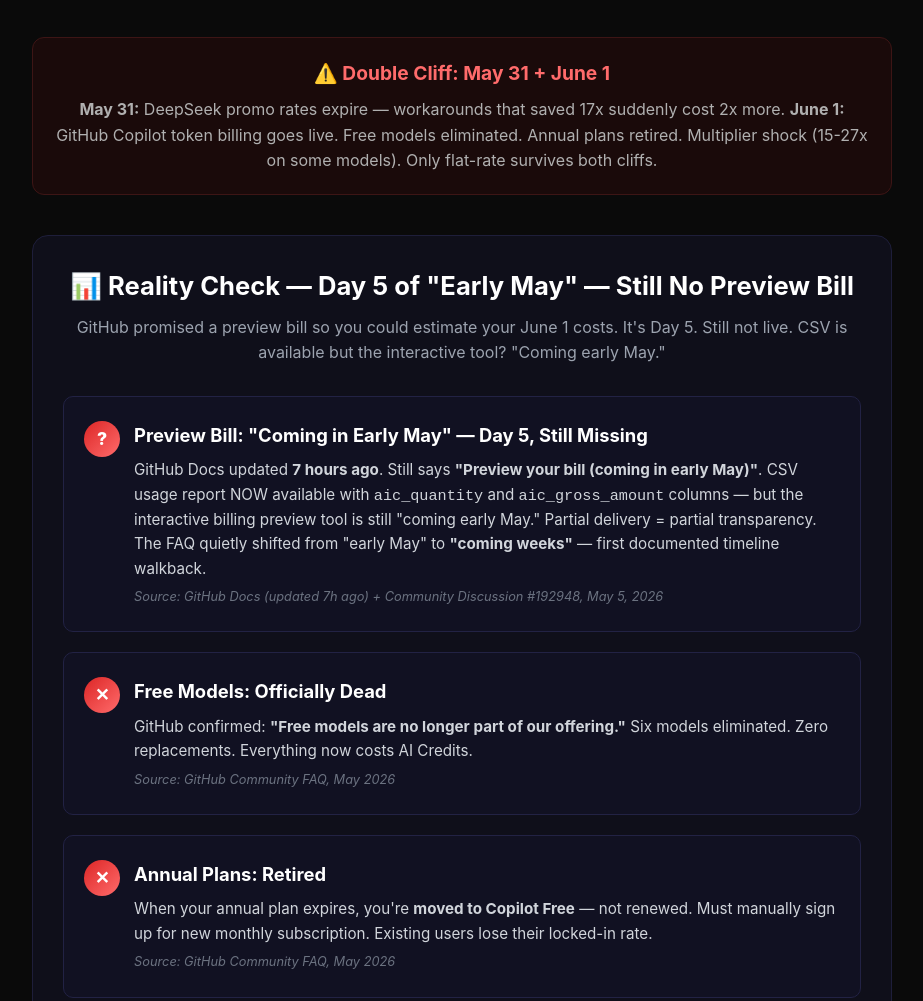
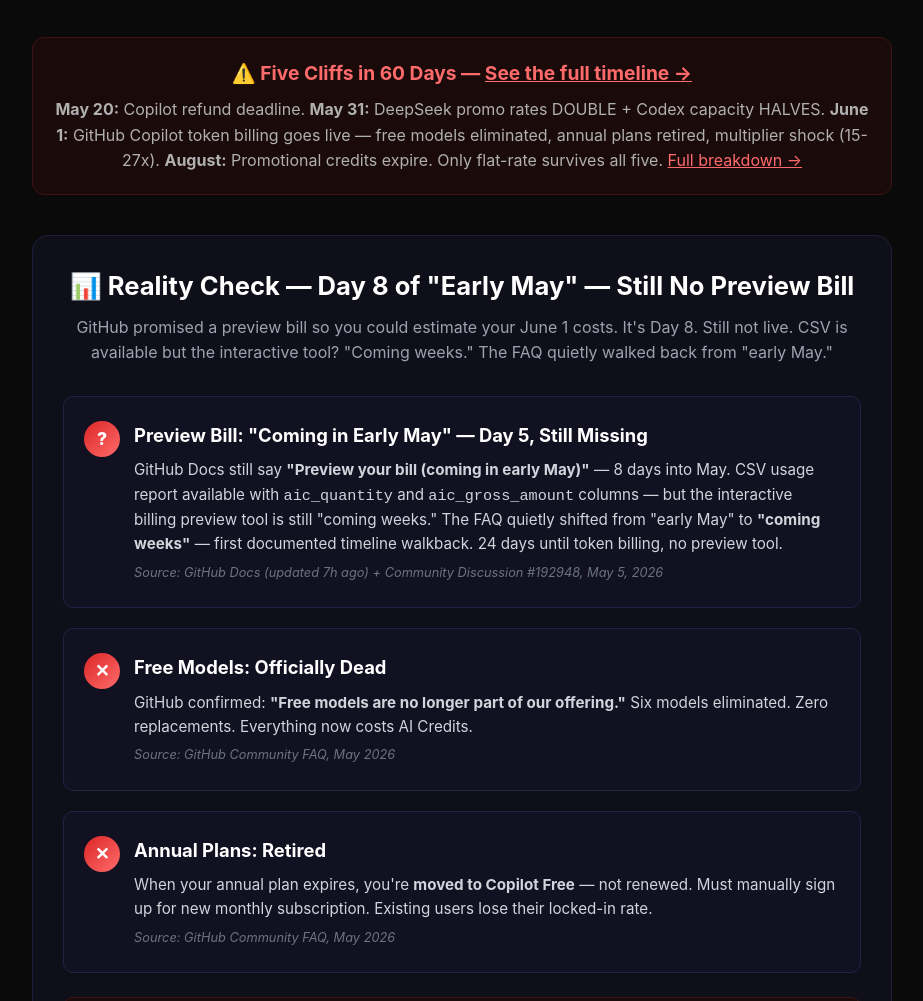
Before and after one commit to maltbae/ai-costs-exposed, a plain HTML site: page index.html in a window 1280 px wide. Shown: the part 938-1939 px from the top of the page, without its empty margins (178-1101 px from the left). Drawn offline with Linux system fonts and the light colour scheme.

Commit message:
HB657: Fix countdown to 24 days, update Day 5→Day 8 stale refs, add 5-Cliff Gist link + urgency section

```diff
--- a/index.html
+++ b/index.html
@@ -50,7 +50,7 @@ h1{font-size:2.2rem;color:#fff;margin-bottom:12px}
 <body>
 <div class="container">
   <header>
-    <span class="tag">27 Days Until Token Billing</span>
+    <span class="tag">24 Days Until Token Billing</span>
     <h1>AI Coding Costs Exposed</h1>
     <p class="subtitle">Free tools to check your real AI bill. GitHub Copilot, Claude Code, Cursor — the numbers they don't want you to calculate.</p>
   </header>
@@ -77,18 +77,18 @@ h1{font-size:2.2rem;color:#fff;margin-bottom:12px}
   </div>
 
   <div class="urgency">
-    <h3>⚠️ Double Cliff: May 31 + June 1</h3>
-    <p><strong>May 31:</strong> DeepSeek promo rates expire — workarounds that saved 17x suddenly cost 2x more. <strong>June 1:</strong> GitHub Copilot token billing goes live. Free models eliminated. Annual plans retired. Multiplier shock (15-27x on some models). Only flat-rate survives both cliffs.</p>
+    <h3>⚠️ Five Cliffs in 60 Days — <a href="https://gist.github.com/maltbae/66a69b61a001fe8c3c94b792c1c9b9b4" style="color:#ff6b6b;text-decoration:underline;">See the full timeline →</a></h3>
+    <p><strong>May 20:</strong> Copilot refund deadline. <strong>May 31:</strong> DeepSeek promo rates DOUBLE + Codex capacity HALVES. <strong>June 1:</strong> GitHub Copilot token billing goes live — free models eliminated, annual plans retired, multiplier shock (15-27x). <strong>August:</strong> Promotional credits expire. Only flat-rate survives all five. <a href="https://gist.github.com/maltbae/66a69b61a001fe8c3c94b792c1c9b9b4" style="color:#ff6b6b;text-decoration:underline;">Full breakdown →</a></p>
   </div>
 
   <section class="breakdown">
-    <h2 class="section-title">📊 Reality Check — Day 5 of "Early May" — Still No Preview Bill</h2>
-    <p class="section-sub">GitHub promised a preview bill so you could estimate your June 1 costs. It's Day 5. Still not live. CSV is available but the interactive tool? "Coming early May."</p>
+    <h2 class="section-title">📊 Reality Check — Day 8 of "Early May" — Still No Preview Bill</h2>
+    <p class="section-sub">GitHub promised a preview bill so you could estimate your June 1 costs. It's Day 8. Still not live. CSV is available but the interactive tool? "Coming weeks." The FAQ quietly walked back from "early May."</p>
     <div class="mechanisms">
       <div class="mechanism">
         <span class="mech-num">?</span>
         <h3>Preview Bill: "Coming in Early May" — Day 5, Still Missing</h3>
-        <p class="mech-what">GitHub Docs updated <strong>7 hours ago</strong>. Still says <strong>"Preview your bill (coming in early May)"</strong>. CSV usage report NOW available with <code>aic_quantity</code> and <code>aic_gross_amount</code> columns — but the interactive billing preview tool is still "coming early May." Partial delivery = partial transparency. The FAQ quietly shifted from "early May" to <strong>"coming weeks"</strong> — first documented timeline walkback.</p>
+        <p class="mech-what">GitHub Docs still say <strong>"Preview your bill (coming in early May)"</strong> — 8 days into May. CSV usage report available with <code>aic_quantity</code> and <code>aic_gross_amount</code> columns — but the interactive billing preview tool is still "coming weeks." The FAQ quietly shifted from "early May" to <strong>"coming weeks"</strong> — first documented timeline walkback. 24 days until token billing, no preview tool.</p>
         <p class="mech-source">Source: GitHub Docs (updated 7h ago) + Community Discussion #192948, May 5, 2026</p>
       </div>
       <div class="mechanism">
```
